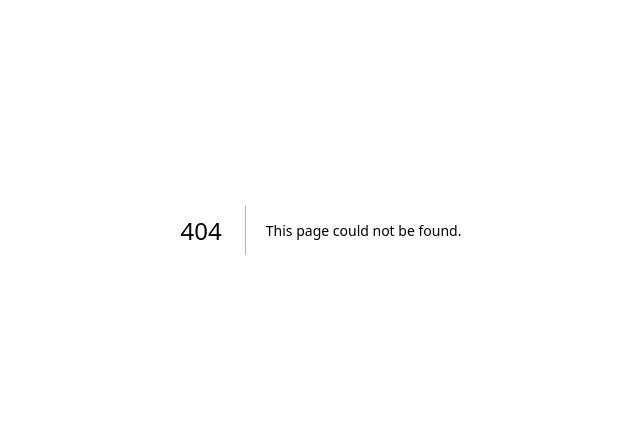
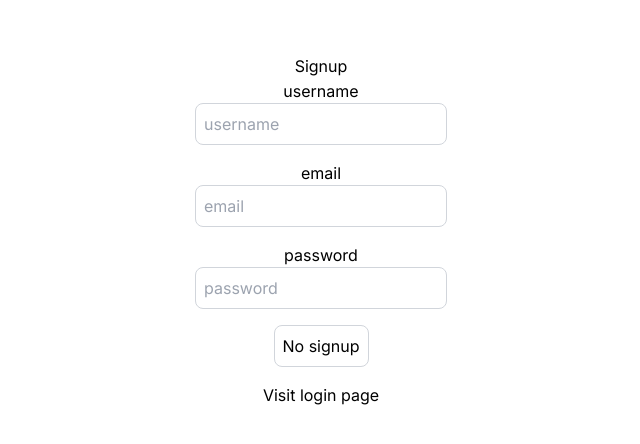
Before and after one commit to 4cody/apt, a Next.js app in the folder client/: page /signup in a window 1280 px wide. Before the commit this address had no page. Shown: the part 170-614 px from the top of the page, without its empty margins (319-959 px from the left). Built offline with nearby package versions, Linux system fonts and the light colour scheme.

Commit message:
add signup page

```diff
--- a/client/package.json
+++ b/client/package.json
@@ -13,12 +13,14 @@
     "@types/react": "18.2.15",
     "@types/react-dom": "18.2.7",
     "autoprefixer": "10.4.14",
+    "axios": "^1.4.0",
     "eslint": "8.45.0",
     "eslint-config-next": "13.4.10",
     "next": "13.4.10",
     "postcss": "8.4.26",
     "react": "18.2.0",
     "react-dom": "18.2.0",
+    "react-hot-toast": "^2.4.1",
     "tailwindcss": "3.3.3",
     "typescript": "5.1.6"
   }
--- /dev/null
+++ b/client/src/app/signup/page.tsx
@@ -0,0 +1,85 @@
+"use client";
+import Link from "next/link";
+import React, { useEffect } from "react";
+import { useRouter } from "next/navigation";
+import axios from "axios";
+import { toast } from "react-hot-toast";
+
+export default function SignupPage() {
+  const router = useRouter();
+  const [user, setUser] = React.useState({
+    email: "",
+    password: "",
+    username: "",
+  });
+  const [buttonDisabled, setButtonDisabled] = React.useState(false);
+  const [loading, setLoading] = React.useState(false);
+
+  const onSignup = async () => {
+    try {
+      setLoading(true);
+      const response = await axios.post("/api/users/signup", user);
+      console.log("Signup success", response.data);
+      router.push("/login");
+    } catch (error: any) {
+      console.log("Signup failed", error.message);
+
+      toast.error(error.message);
+    } finally {
+      setLoading(false);
+    }
+  };
+
+  useEffect(() => {
+    if (
+      user.email.length > 0 &&
+      user.password.length > 0 &&
+      user.username.length > 0
+    ) {
+      setButtonDisabled(false);
+    } else {
+      setButtonDisabled(true);
+    }
+  }, [user]);
+
+  return (
+    <div className="flex flex-col items-center justify-center min-h-screen py-2">
+      <h1>{loading ? "Processing" : "Signup"}</h1>
+      <hr />
+      <label htmlFor="username">username</label>
+      <input
+        className="p-2 border border-gray-300 rounded-lg mb-4 focus:outline-none focus:border-gray-600 text-black"
+        id="username"
+        type="text"
+        value={user.username}
+        onChange={(e) => setUser({ ...user, username: e.target.value })}
+        placeholder="username"
+      />
+      <label htmlFor="email">email</label>
+      <input
+        className="p-2 border border-gray-300 rounded-lg mb-4 focus:outline-none focus:border-gray-600 text-black"
+        id="email"
+        type="text"
+        value={user.email}
+        onChange={(e) => setUser({ ...user, email: e.target.value })}
+        placeholder="email"
+      />
+      <label htmlFor="password">password</label>
+      <input
+        className="p-2 border border-gray-300 rounded-lg mb-4 focus:outline-none focus:border-gray-600 text-black"
+        id="password"
+        type="password"
+        value={user.password}
+        onChange={(e) => setUser({ ...user, password: e.target.value })}
+        placeholder="password"
+      />
+      <button
+        onClick={onSignup}
+        className="p-2 border border-gray-300 rounded-lg mb-4 focus:outline-none focus:border-gray-600"
+      >
+        {buttonDisabled ? "No signup" : "Signup"}
+      </button>
+      <Link href="/login">Visit login page</Link>
+    </div>
+  );
+}
```
Also changed, not shown: 1 other file (tests, documents, lock files or other folders).
